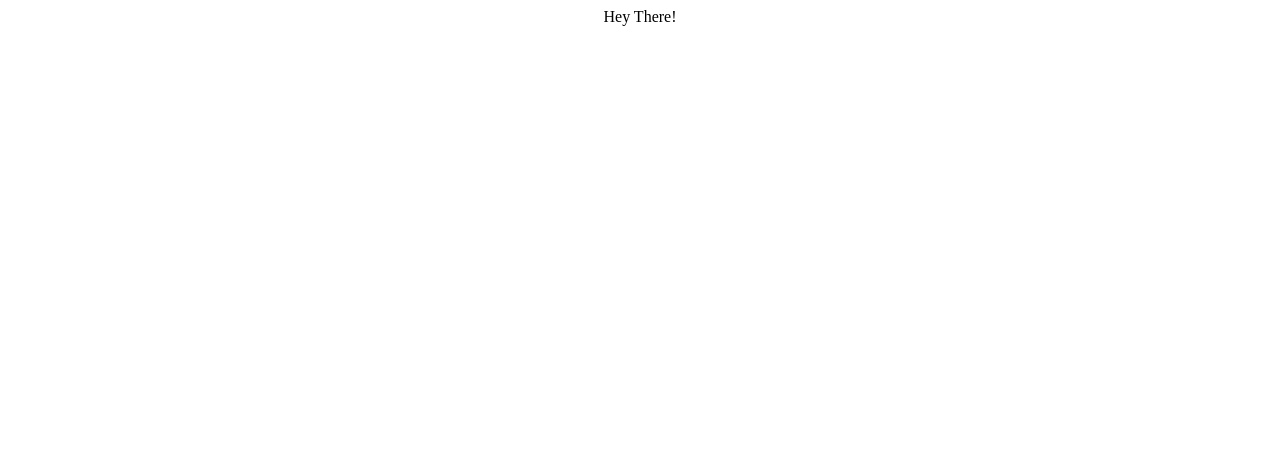
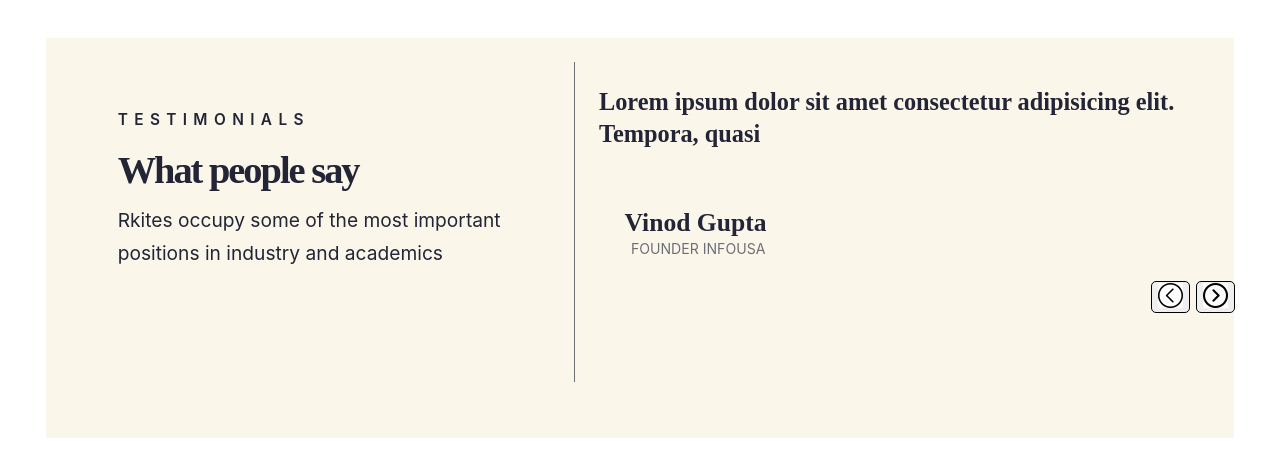
Before and after one commit to rkhall-iitkgp/Website-Frontend, a React (Create React App) app: page / in a window 1280 px wide. Shown: the top 476 px of the page. Built offline with nearby package versions, Linux system fonts and the light colour scheme.

Commit message:
made a few changes, still doesn't work

```diff
--- a/src/App.js
+++ b/src/App.js
@@ -1,9 +1,10 @@
 import './App.css';
+import Testimonals from './components/Testimonials/Testimonials';
 
 function App() {
   return (
-    <div className="App">
-      Hey There!
+    <div>
+      <Testimonals />
     </div>
   );
 }
--- a/src/components/Testimonals/Testimonals.js
+++ b/src/components/Testimonials/Testimonials.js
@@ -1,4 +1,9 @@
-function Testimonals() {
+import React from 'react';
+import './css/testimonials.css';
+import leftarrow from './images/left-arrow.jpg';
+import rightarrow from './images/next.jpg';
+
+function Testimonials() {
     return (
         <>
             <div>
@@ -55,10 +60,10 @@ function Testimonals() {
         </div>
             <div className="icons">
               <button className="rightArrow">
-                <img src="next.jpg" alt="" className="image" />
+                <img src={rightarrow} alt="" className="image" />
               </button>
               <button className="leftArrow">
-              <img src="left-arrow.jpg" alt="" className="image"  />
+              <img src={leftarrow} alt="" className="image"  />
               </button>
             </div>
           </div>
@@ -70,4 +75,4 @@ function Testimonals() {
     )
 }
 
-export default Testimonals;
+export default Testimonials;
--- /dev/null
+++ b/src/components/Testimonials/css/testimonials.css
@@ -0,0 +1,121 @@
+.testimonials{
+  background-color: #FBF6EA;
+  margin: 3%;
+  height: 50vh;
+}
+
+.divide{
+  display: flex;
+  flex-direction: row;
+  height: 40vh;
+  padding: 2%;
+}
+
+.left{
+  padding: 3vh;
+  flex: 0 0 40%;
+  border-right: 1px solid #6D6E76;
+}
+
+.right{
+  flex: 0 0 59%;
+
+}
+
+.testimonialsContent1{
+  margin: 3vh;
+}
+
+.first1{
+font-family: 'Inter';
+font-style: normal;
+font-weight: 600;
+font-size: 1.2vw;
+letter-spacing: 0.5vw;
+text-transform: uppercase;
+color: #232536;
+}
+
+.second1{
+margin-top: 2vh;
+font-family: 'Sen';
+font-style: normal;
+font-weight: 700;
+font-size: 3vw;
+line-height: 133%;
+/* identical to box height, or 133% */
+
+letter-spacing: -2px;
+color: #232536;
+}
+
+.third1{
+margin-top: 1vh;
+font-family: 'Inter';
+font-style: normal;
+font-weight: 400;
+font-size: 1.5vw;
+line-height: 175%;
+color: #232536;
+}
+
+.testimonialsContent2{
+  margin: 3vh;
+  transition: transform 400ms ease-in;
+}
+
+.first2{
+font-family: 'Sen';
+font-style: normal;
+font-weight: 700;
+font-size: 1.9vw;
+line-height: 133%;
+color: #232536;
+}
+
+.second2{
+margin-top: 7vh;
+margin-left: 2vw;
+font-family: 'Sen';
+font-style: normal;
+font-weight: 700;
+font-size: 2vw;
+line-height: 133%;
+color: #232536;
+}
+
+.third2{
+margin-left: 2.5vw;
+font-family: 'Inter';
+font-style: normal;
+font-weight: 400;
+font-size: 1.1vw;
+color: #6D6E76;
+}
+
+.rightArrow{
+  float: right;
+  margin-left: 1%;
+  border: 1px solid black;
+  border-radius: 5px;
+}
+
+.icons{
+  margin-top: 2vh;
+  margin-right: 1vw;
+}
+
+image{
+  padding: 2px;
+}
+
+.rightArrow:hover , .leftArrow:hover{
+  background-color: black;
+  cursor: pointer;
+}
+
+.leftArrow{
+  float: right;
+  border-radius: 5px;
+  border: 1px solid black;
+}
```
Also changed, not shown: src/components/Testimonials/images/left-arrow.jpg (renamed from src/components/Testimonals/Images/left-arrow.jpg), src/components/Testimonials/images/next.jpg (renamed from src/components/Testimonals/Images/next.jpg), src/components/Testimonials/script.js (renamed from src/components/Testimonals/script.js).
